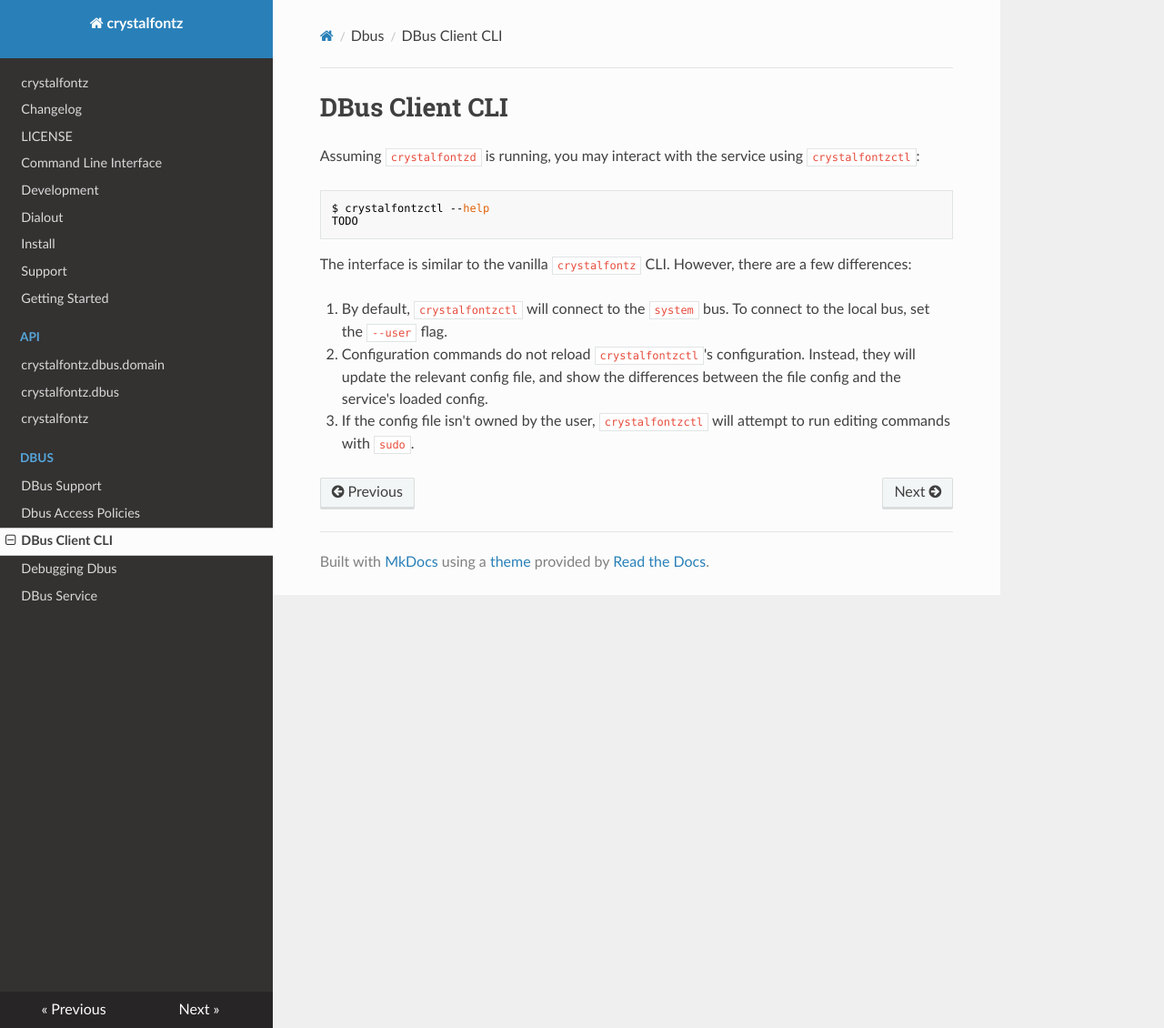
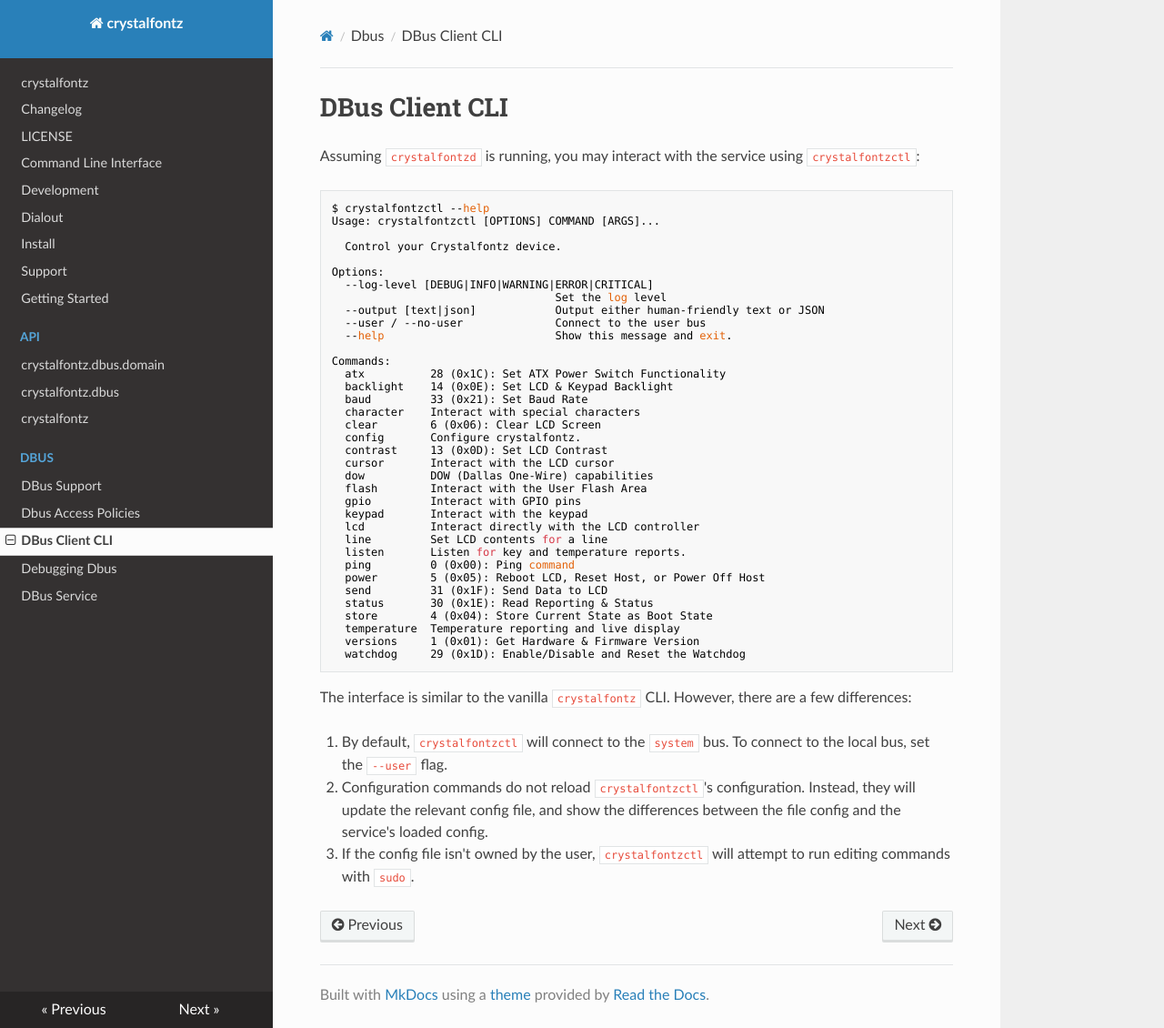
Before and after one commit to jfhbrook/crystalfontz, an MkDocs documentation site: the page built from docs/dbus/client.md, in a window 1280 px wide and 1130 px high. Shown: the whole window at 91% size. Built offline with MkDocs 1.6.1, drawn with Linux system fonts in a browser that asks for light colours; nearby versions of some CDN libraries.

Commit message:
Add CLI output to dbus docs

````diff
--- a/docs/dbus/client.md
+++ b/docs/dbus/client.md
@@ -4,7 +4,41 @@
 
 ```sh
 $ crystalfontzctl --help
-TODO
+Usage: crystalfontzctl [OPTIONS] COMMAND [ARGS]...
+
+  Control your Crystalfontz device.
+
+Options:
+  --log-level [DEBUG|INFO|WARNING|ERROR|CRITICAL]
+                                  Set the log level
+  --output [text|json]            Output either human-friendly text or JSON
+  --user / --no-user              Connect to the user bus
+  --help                          Show this message and exit.
+
+Commands:
+  atx          28 (0x1C): Set ATX Power Switch Functionality
+  backlight    14 (0x0E): Set LCD & Keypad Backlight
+  baud         33 (0x21): Set Baud Rate
+  character    Interact with special characters
+  clear        6 (0x06): Clear LCD Screen
+  config       Configure crystalfontz.
+  contrast     13 (0x0D): Set LCD Contrast
+  cursor       Interact with the LCD cursor
+  dow          DOW (Dallas One-Wire) capabilities
+  flash        Interact with the User Flash Area
+  gpio         Interact with GPIO pins
+  keypad       Interact with the keypad
+  lcd          Interact directly with the LCD controller
+  line         Set LCD contents for a line
+  listen       Listen for key and temperature reports.
+  ping         0 (0x00): Ping command
+  power        5 (0x05): Reboot LCD, Reset Host, or Power Off Host
+  send         31 (0x1F): Send Data to LCD
+  status       30 (0x1E): Read Reporting & Status
+  store        4 (0x04): Store Current State as Boot State
+  temperature  Temperature reporting and live display
+  versions     1 (0x01): Get Hardware & Firmware Version
+  watchdog     29 (0x1D): Enable/Disable and Reset the Watchdog
 ```
 
 The interface is similar to the vanilla `crystalfontz` CLI. However, there are a few differences:
````
Also changed, not shown: docs/dbus/service.md (+12 -1 lines).
